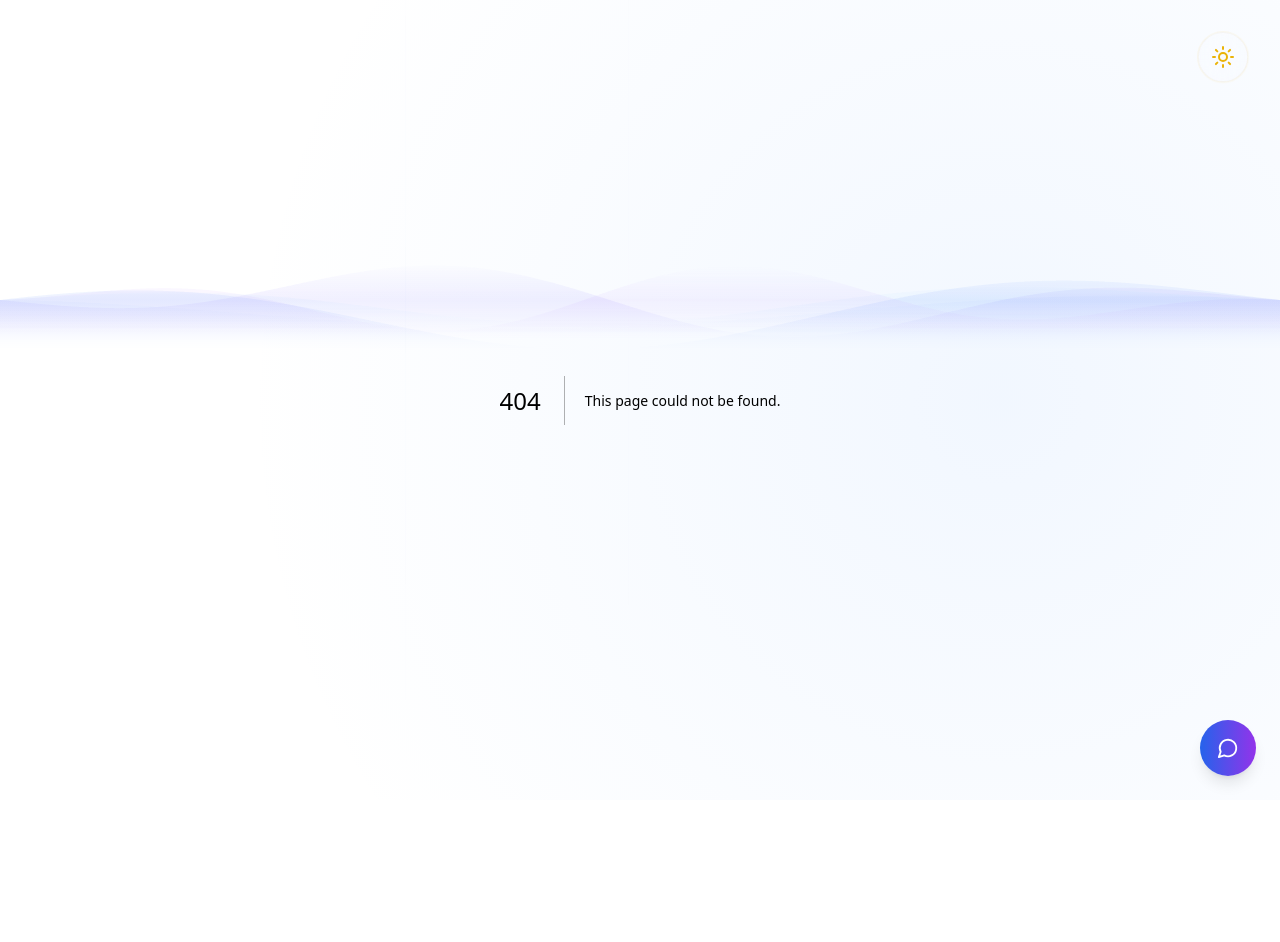
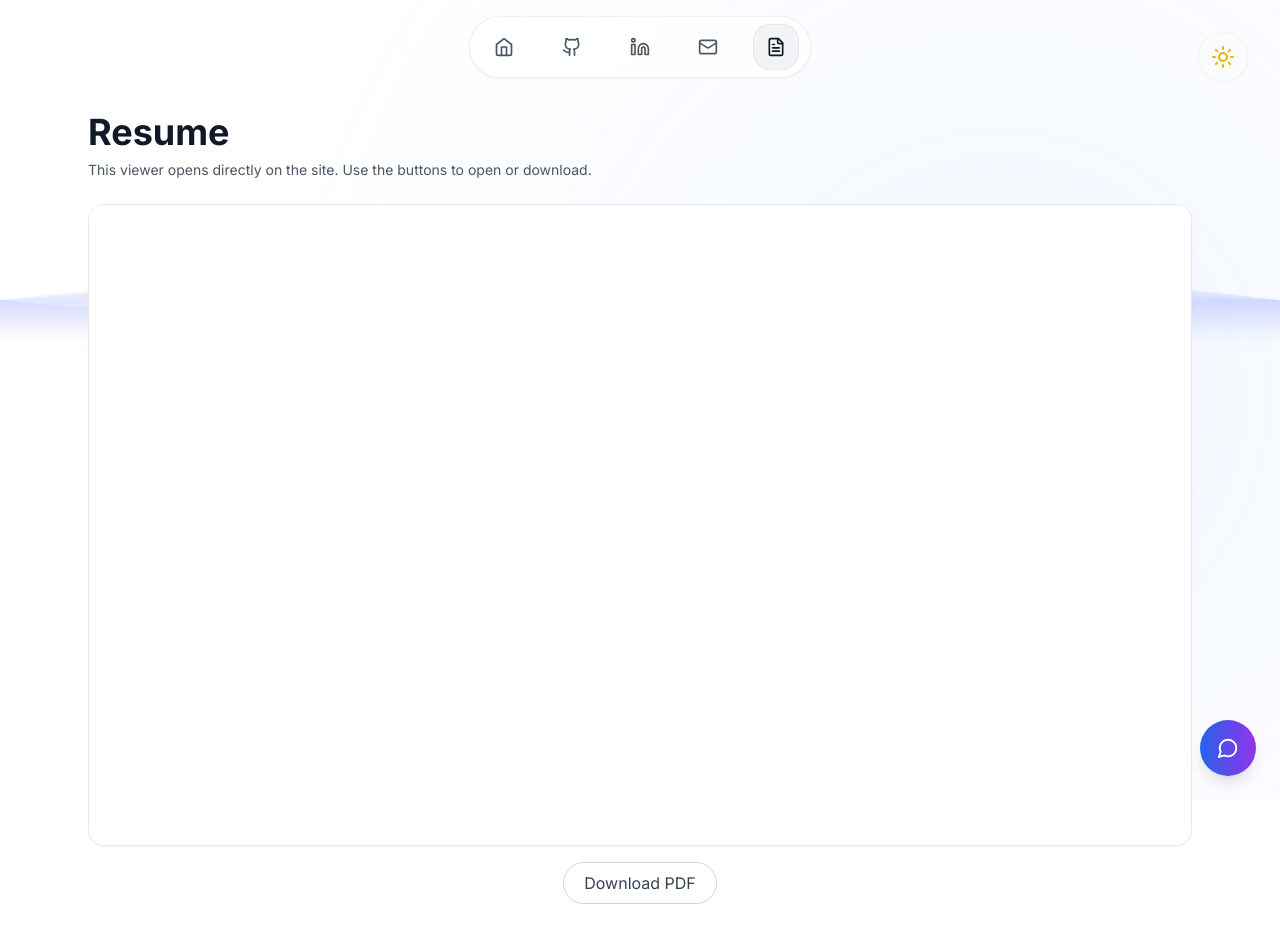
Before and after one commit to berkdurmus/berkdurmus.com, a Next.js app: page /resume in a window 1280 px wide. Before the commit this address had no page. Before the commit the page ends 800 px from the top, so only its background shows below. Built offline with nearby package versions, Linux system fonts and the light colour scheme.

Commit message:
feat(v2): add topbar + improve design

```diff
--- a/src/app/layout.tsx
+++ b/src/app/layout.tsx
@@ -1,6 +1,7 @@
 import type { Metadata } from "next";
 import { Inter } from "next/font/google";
 import { OceanWaves } from "@/components/ocean-waves";
+import { TopBar } from "@/components/top-bar";
 import { ThemeToggle } from "@/components/theme-toggle";
 import { ChatButton } from "@/components/chat/chat-button";
 import "./globals.css";
@@ -39,6 +40,8 @@ export default function RootLayout({
   return (
     <html lang="en" className={inter.variable}>
       <body className="font-sans antialiased min-h-screen bg-white dark:bg-black relative">
+        {/* Top social bar with scroll-aware visibility */}
+        <TopBar />
         <ThemeToggle />
         <ChatButton />
         <OceanWaves />
--- a/src/app/page.tsx
+++ b/src/app/page.tsx
@@ -3,7 +3,6 @@
 import { motion } from "framer-motion";
 import { AnimatedText } from "@/components/animated-text";
 import { BlogCard } from "@/components/blog-card";
-import { SocialLinks } from "@/components/social-links";
 import { NewsletterForm } from "@/components/newsletter-form";
 import { ProjectCard } from "@/components/project-card";
 import { useEffect, useState } from "react";
@@ -202,15 +201,13 @@ export default function Home() {
           </div>
         </motion.section> */}
 
-        {/* Footer with Social Links */}
+        {/* Footer */}
         <motion.footer
           initial={{ opacity: 0 }}
           animate={{ opacity: 1 }}
           transition={{ delay: 1, duration: 0.8 }}
           className="pt-12 max-w-4xl"
         >
-          <SocialLinks />
-
           {/* Newsletter Subscription */}
           <div className="mt-12 mb-12">
             <NewsletterForm />
--- a/src/app/posthog/page.tsx
+++ b/src/app/posthog/page.tsx
@@ -2,7 +2,6 @@
 
 import { motion } from "framer-motion";
 import { useState, useEffect } from "react";
-import { SocialLinks } from "@/components/social-links";
 import Link from "next/link";
 import {
   ArrowLeft,
@@ -393,7 +392,6 @@ export default function PostHogPage() {
           transition={{ delay: 2.2, duration: 0.8 }}
           className="border-t border-gray-200 dark:border-gray-800 pt-12"
         >
-          <SocialLinks />
           <motion.p className="text-center mt-12 text-sm text-gray-500 dark:text-gray-500">
             Built with ☕, 🎵, and an unhealthy amount of enthusiasm for PostHog
           </motion.p>
--- /dev/null
+++ b/src/app/resume/file/route.ts
@@ -0,0 +1,31 @@
+import { NextResponse } from "next/server";
+import { promises as fs } from "fs";
+import path from "path";
+
+export async function GET(request: Request) {
+  try {
+    const url = new URL(request.url);
+    const shouldDownload = url.searchParams.get("download") === "1";
+
+    const resumePath = path.join(
+      process.cwd(),
+      "src",
+      "resume",
+      "Berk-Durmus_resume.pdf"
+    );
+
+    const buffer = await fs.readFile(resumePath);
+
+    return new NextResponse(buffer, {
+      headers: {
+        "Content-Type": "application/pdf",
+        "Content-Disposition": `${
+          shouldDownload ? "attachment" : "inline"
+        }; filename="Berk-Durmus_resume.pdf"`,
+        "Cache-Control": "public, max-age=86400, immutable",
+      },
+    });
+  } catch (error) {
+    return new NextResponse("Resume not found", { status: 404 });
+  }
+}
--- /dev/null
+++ b/src/app/resume/page.tsx
@@ -0,0 +1,56 @@
+import type { Metadata } from "next";
+
+export const metadata: Metadata = {
+  title: "Resume - Berk Durmuş",
+};
+
+export default function ResumePage() {
+  return (
+    <main className="min-h-screen">
+      <div className="max-w-6xl mx-auto px-6 pt-28 pb-10">
+        <h1 className="text-3xl md:text-4xl font-bold text-gray-900 dark:text-gray-100">
+          Resume
+        </h1>
+        <p className="text-sm text-gray-600 dark:text-gray-400 mt-2">
+          This viewer opens directly on the site. Use the buttons to open or
+          download.
+        </p>
+
+        {/* Mobile actions - ensure controls are visible on small screens */}
+        <div className="mt-4 flex items-center justify-end gap-3 sm:hidden">
+          <a
+            className="inline-flex items-center gap-2 px-4 py-2 rounded-full border border-gray-300 dark:border-gray-700 text-gray-700 dark:text-gray-200 hover:bg-gray-100 dark:hover:bg-gray-900 transition-colors"
+            href="/resume/file"
+            target="_blank"
+            rel="noopener noreferrer"
+          >
+            Open PDF
+          </a>
+          <a
+            className="inline-flex items-center gap-2 px-4 py-2 rounded-full border border-gray-300 dark:border-gray-700 text-gray-700 dark:text-gray-200 hover:bg-gray-100 dark:hover:bg-gray-900 transition-colors"
+            href="/resume/file?download=1"
+          >
+            Download
+          </a>
+        </div>
+
+        <div className="mt-6 rounded-2xl overflow-hidden border border-gray-200 dark:border-gray-800 bg-white dark:bg-gray-950 shadow-sm">
+          <iframe
+            src="/resume/file"
+            className="w-full h-[75vh] sm:h-[80vh]"
+            title="Berk Durmuş Resume"
+          />
+        </div>
+
+        <div className="mt-4 text-center">
+          <a
+            className="inline-flex items-center gap-2 px-5 py-2 rounded-full border border-gray-300 dark:border-gray-700 text-gray-700 dark:text-gray-200 hover:bg-gray-100 dark:hover:bg-gray-900 transition-colors"
+            href="/resume/file?download=1"
+          >
+            Download PDF
+          </a>
+        </div>
+      </div>
+    </main>
+  );
+}
--- a/src/components/social-links.tsx
+++ b/src/components/social-links.tsx
@@ -1,49 +1,99 @@
 "use client";
 
 import { motion } from "framer-motion";
-import { Github, Linkedin, Mail } from "lucide-react";
+import {
+  Github,
+  Linkedin,
+  Mail,
+  FileText,
+  Home as HomeIcon,
+} from "lucide-react";
+import { usePathname } from "next/navigation";
 
-const socialLinks = [
+type SocialLink = {
+  name: string;
+  href: string;
+  icon: React.ComponentType<{ className?: string }>;
+  newTab?: boolean;
+};
+
+const socialLinks: SocialLink[] = [
+  {
+    name: "Home",
+    href: "/",
+    icon: HomeIcon,
+    newTab: false,
+  },
   {
     name: "GitHub",
     href: "https://github.com/berkdurmus",
     icon: Github,
+    newTab: true,
   },
   {
     name: "LinkedIn",
     href: "https://linkedin.com/in/berkdurmus",
     icon: Linkedin,
+    newTab: true,
   },
   {
     name: "Email",
     href: "mailto:hello@berkdurmus.com",
     icon: Mail,
+    newTab: false,
+  },
+  {
+    name: "Resume",
+    href: "/resume",
+    icon: FileText,
+    newTab: false,
   },
 ];
 
 export function SocialLinks() {
+  const pathname = usePathname();
   return (
     <div className="flex items-center justify-center gap-6">
-      {socialLinks.map((link, index) => (
+      {socialLinks.map((link, index) => {
+        const isExternal =
+          link.href.startsWith("http") || link.href.startsWith("mailto:");
+        const isActive =
+          !isExternal &&
+          ((link.href === "/" && pathname === "/") ||
+            (link.href !== "/" && pathname.startsWith(link.href)));
+        return (
           <motion.a
             key={link.name}
             href={link.href}
-          target={link.name !== "Email" ? "_blank" : undefined}
-          rel={link.name !== "Email" ? "noopener noreferrer" : undefined}
+            target={link.newTab ? "_blank" : undefined}
+            rel={link.newTab ? "noopener noreferrer" : undefined}
             initial={{ opacity: 0, y: 20 }}
             animate={{ opacity: 1, y: 0 }}
             transition={{ delay: index * 0.1, duration: 0.5 }}
             className="group relative"
             aria-label={link.name}
           >
-          <div className="relative p-3 rounded-2xl transition-all duration-300 hover:bg-gray-100 dark:hover:bg-gray-800">
-            <link.icon className="w-5 h-5 text-gray-600 dark:text-gray-400 group-hover:text-gray-900 dark:group-hover:text-gray-100 transition-colors" />
+            <div
+              className={`relative p-3 rounded-2xl transition-all duration-300 hover:bg-gray-100 dark:hover:bg-gray-800 ${
+                isActive
+                  ? "bg-gray-100 dark:bg-gray-800 ring-1 ring-gray-200 dark:ring-gray-700"
+                  : ""
+              }`}
+            >
+              <link.icon
+                className={`w-5 h-5 transition-colors ${
+                  isActive
+                    ? "text-gray-900 dark:text-gray-100"
+                    : "text-gray-600 dark:text-gray-400 group-hover:text-gray-900 dark:group-hover:text-gray-100"
+                }`}
+              />
             </div>
             <span className="absolute -bottom-8 left-1/2 transform -translate-x-1/2 text-xs text-gray-500 dark:text-gray-500 opacity-0 group-hover:opacity-100 transition-opacity whitespace-nowrap">
               {link.name}
             </span>
           </motion.a>
-      ))}
+        );
+      })}
     </div>
   );
 }
--- a/src/components/theme-toggle.tsx
+++ b/src/components/theme-toggle.tsx
@@ -7,6 +7,7 @@ import { Moon, Sun } from "lucide-react";
 export function ThemeToggle() {
   const [theme, setTheme] = useState<"light" | "dark">("light");
   const [mounted, setMounted] = useState(false);
+  const [topBarHiddenOnMobile, setTopBarHiddenOnMobile] = useState(false);
 
   useEffect(() => {
     setMounted(true);
@@ -21,6 +22,24 @@ export function ThemeToggle() {
     if (initialTheme === "dark") {
       document.documentElement.classList.add("dark");
     }
+  }, []);
+
+  // Track scroll to align with TopBar hide/show behavior on small screens
+  useEffect(() => {
+    let lastY = 0;
+    const onScroll = () => {
+      const y = window.scrollY;
+      const delta = Math.abs(y - lastY);
+      if (delta < 8) return;
+      if (y > lastY && y > 60) {
+        setTopBarHiddenOnMobile(true);
+      } else {
+        setTopBarHiddenOnMobile(false);
+      }
+      lastY = y;
+    };
+    window.addEventListener("scroll", onScroll, { passive: true });
+    return () => window.removeEventListener("scroll", onScroll);
   }, []);
 
   const toggleTheme = () => {
@@ -39,7 +58,11 @@ export function ThemeToggle() {
   // Prevent hydration mismatch
   if (!mounted) {
     return (
-      <div className="fixed top-6 right-6 md:top-8 md:right-8 z-50">
+      <div
+        className={`fixed ${
+          topBarHiddenOnMobile ? "top-6" : "top-20"
+        } right-6 sm:top-6 md:top-8 md:right-8 z-50`}
+      >
         <div className="w-12 h-12 rounded-full" />
       </div>
     );
@@ -50,7 +73,9 @@ export function ThemeToggle() {
       initial={{ opacity: 0, scale: 0.8 }}
       animate={{ opacity: 1, scale: 1 }}
       transition={{ delay: 0.5, duration: 0.3 }}
-      className="fixed top-6 right-6 md:top-8 md:right-8 z-50"
+      className={`fixed ${
+        topBarHiddenOnMobile ? "top-6" : "top-20"
+      } right-6 sm:top-6 md:top-8 md:right-8 z-50`}
     >
       <motion.button
         onClick={toggleTheme}
--- /dev/null
+++ b/src/components/top-bar.tsx
@@ -0,0 +1,45 @@
+"use client";
+
+import { useEffect, useState } from "react";
+import { SocialLinks } from "@/components/social-links";
+
+export function TopBar() {
+  const [hidden, setHidden] = useState(false);
+  const [lastY, setLastY] = useState(0);
+
+  useEffect(() => {
+    const onScroll = () => {
+      const y = window.scrollY;
+      const delta = Math.abs(y - lastY);
+      // Avoid jitter on tiny scrolls
+      if (delta < 8) return;
+
+      if (y > lastY && y > 60) {
+        // Scrolling down past header area → hide
+        setHidden(true);
+      } else {
+        // Scrolling up or near top → show
+        setHidden(false);
+      }
+      setLastY(y);
+    };
+
+    window.addEventListener("scroll", onScroll, { passive: true });
+    return () => window.removeEventListener("scroll", onScroll);
+  }, [lastY]);
+
+  return (
+    <div
+      className={`fixed left-0 right-0 z-40 transition-transform duration-300 ease-out ${
+        hidden ? "-translate-y-24" : "translate-y-0"
+      }`}
+      style={{ top: 16 }}
+    >
+      <div className="flex justify-center">
+        <div className="px-3 py-2 rounded-full backdrop-blur-md bg-white/70 dark:bg-black/40 border border-gray-200/60 dark:border-gray-800/60 shadow-sm">
+          <SocialLinks />
+        </div>
+      </div>
+    </div>
+  );
+}
```
Also changed, not shown: 1 other file (tests, documents, lock files or other folders). Lines whose indentation alone changed are shown as unchanged.
